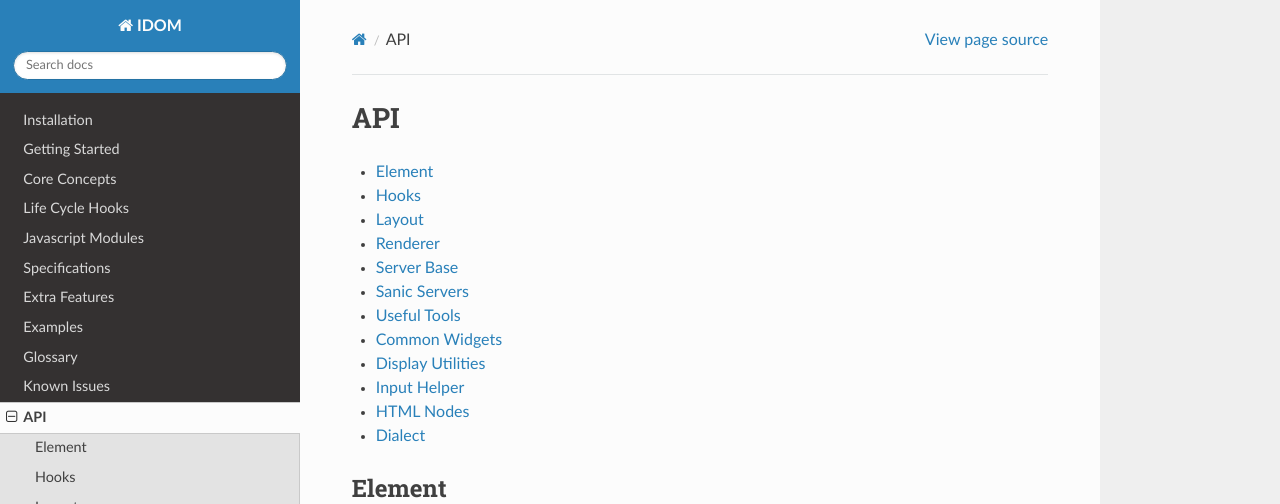
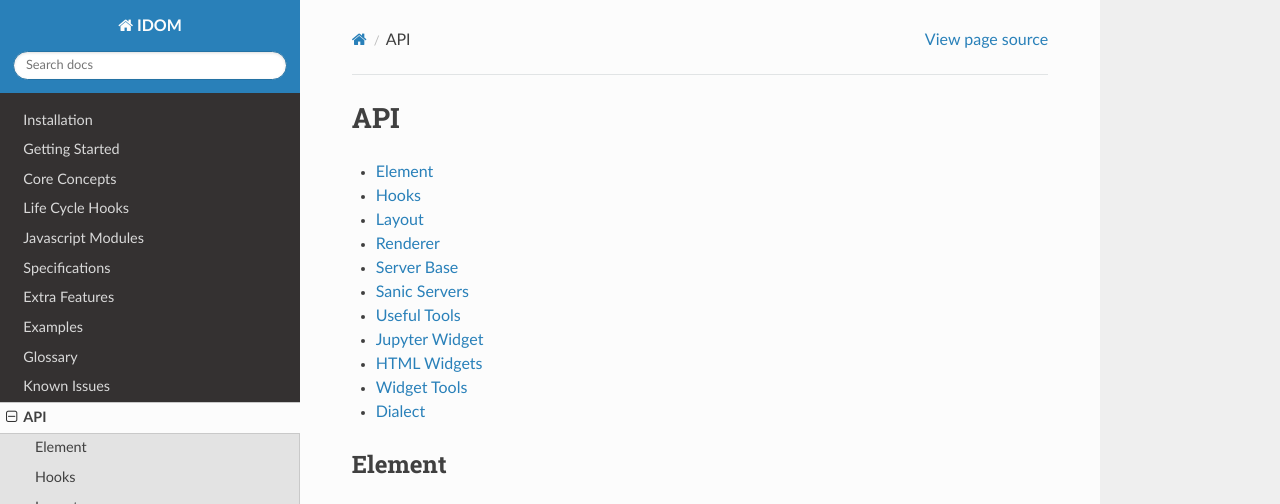
Before and after one commit to DarylPastidio/reactpy, a Sphinx documentation site: the page built from docs/source/api.rst, in a window 1280 px wide and 1400 px high. Shown: the top 504 px of the window. Built offline with Sphinx 7.4.7 and the Read the Docs theme 2.0.0, drawn with Linux system fonts in a browser that asks for light colours; pages that are not in the unit, such as notebooks, are missing from menus; the version number could not be read and is left out; some of the changed text lies outside the part shown; grey boxes are pictures that could not be loaded.

Commit message:
more docs

```diff
--- a/docs/source/api.rst
+++ b/docs/source/api.rst
@@ -53,38 +53,31 @@ Sanic Servers
 Useful Tools
 ------------
 
-.. automodule:: idom.tools
+.. automodule:: idom.utils
     :members:
 
 
-Common Widgets
+Jupyter Widget
 --------------
 
-.. automodule:: idom.widgets.common
+.. automodule:: idom.widgets.jupyter
     :members:
 
 
-Display Utilities
------------------
-
-.. automodule:: idom.widgets.display
-    :members:
-
-
-Input Helper
+HTML Widgets
 ------------
-
-.. automodule:: idom.widgets.inputs
-    :members:
-
-
-HTML Nodes
-----------
 
 .. automodule:: idom.widgets.html
     :members:
     :undoc-members:
 
+Widget Tools
+------------
+
+.. automodule:: idom.widgets.utils
+    :members:
+
+
 Dialect
 -------
 
--- a/docs/source/examples.rst
+++ b/docs/source/examples.rst
@@ -135,7 +135,7 @@ Simply install your javascript library of choice using the ``idom`` CLI:
 
     idom install victory
 
-Then import the module with :class:`idom.widgets.utils.Module`:
+Then import the module with :class:`~idom.widgets.utils.Module`:
 
 .. literalinclude:: examples/victory_chart.py
 
--- a/docs/source/getting-started.rst
+++ b/docs/source/getting-started.rst
@@ -38,7 +38,7 @@ Since it's likely a lot to take in at once, we'll break it down piece by piece:
 
 The ``idom.element`` decorator creates an :ref:`Element <Stateful Element>` constructor
 whose render function is defined by the `asynchronous function`_ below it. To create
-an :class:`idom.core.element.Element` instance we call ``Slideshow()`` with the same
+an :class:`~idom.core.element.Element` instance we call ``Slideshow()`` with the same
 arguments as its render function. The render function of an Element returns a data
 structure that depicts a user interface, or in more technical terms a Document Object
 Model (DOM). We call this structural representation of the DOM a `Virtual DOM`__ (VDOM)
--- a/docs/source/index.rst
+++ b/docs/source/index.rst
@@ -92,4 +92,4 @@
 .. _pull request: https://github.com/rmorshea/idom/pulls
 .. _IDOM Sandbox: https://idom-sandbox.herokuapp.com
 .. |launch-binder| image:: https://mybinder.org/badge_logo.svg
-   :target: https://mybinder.org/v2/gh/rmorshea/idom/master?filepath=examples%2Fintroduction.ipynb
+   :target: https://mybinder.org/v2/gh/rmorshea/idom/master?filepath=notebooks%2Fintroduction.ipynb
```
Also changed, not shown: other parts of docs/source/examples.rst (+1 -1 lines), README.md (+1 -1 lines), 1 other file.
